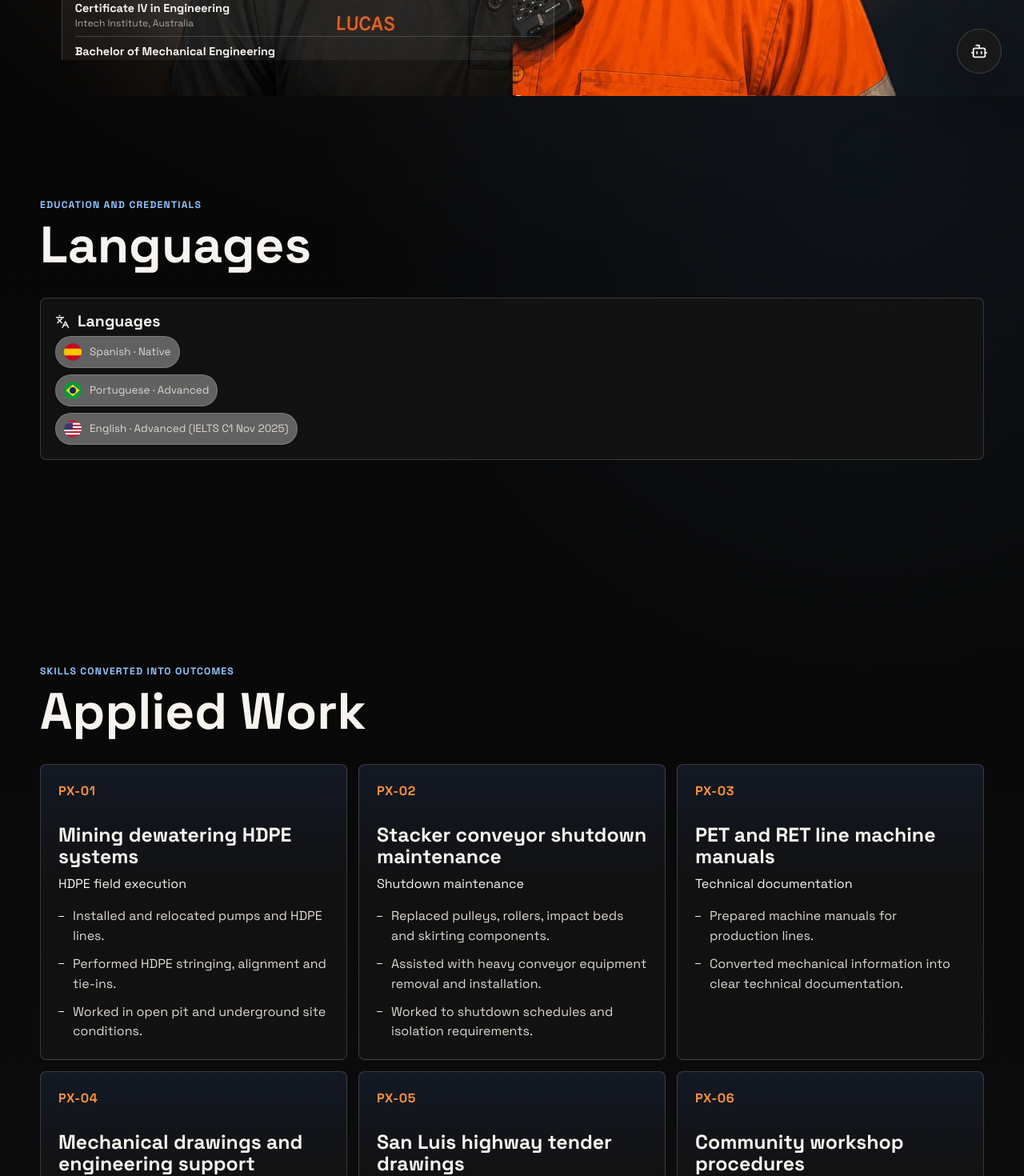
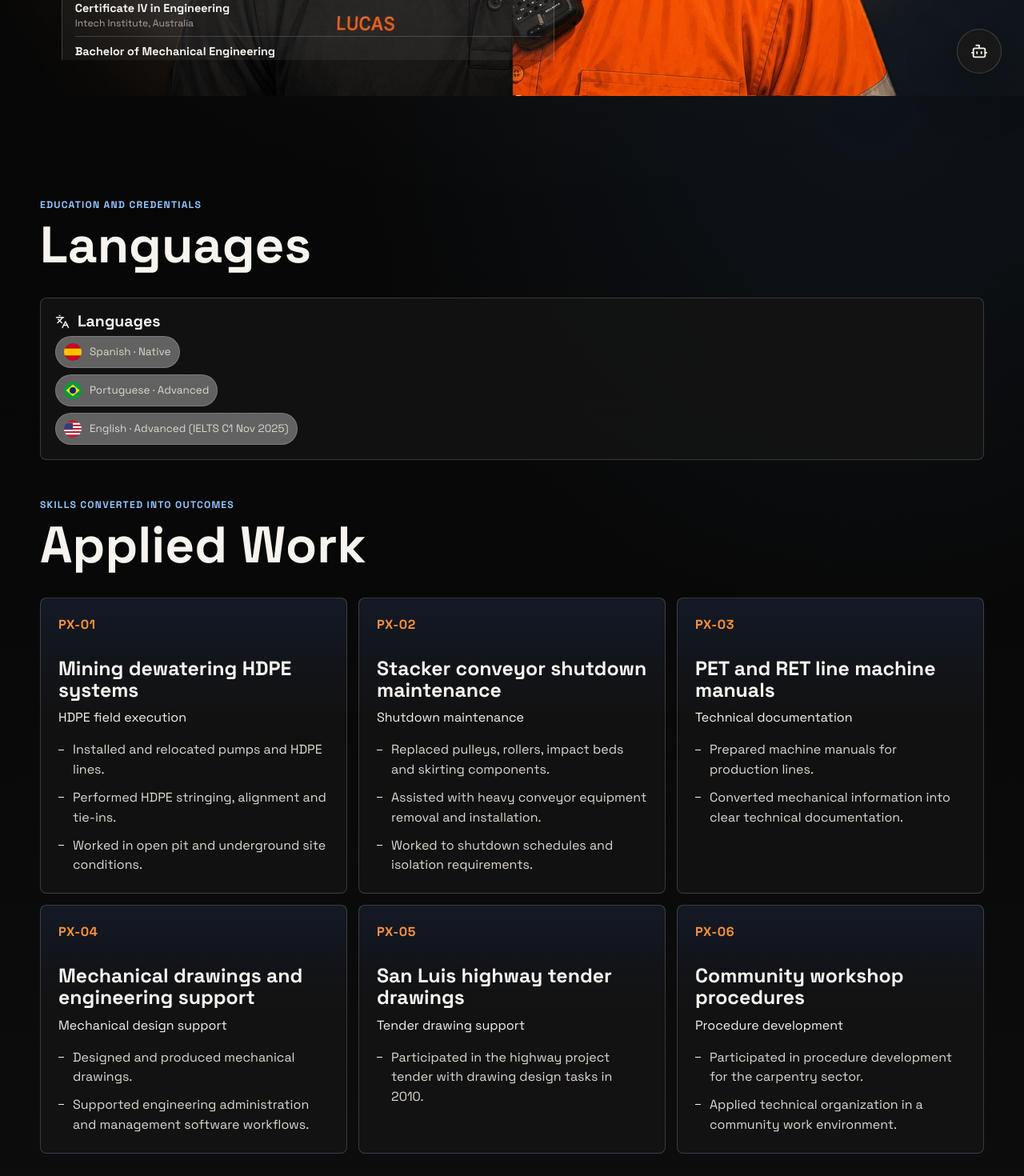
Before and after one commit to lucaslopez17/lucas_lopez_portfolio, a Next.js app: page / in a window 1280 px wide. Shown: the part 680-2150 px from the top of the page at 80% size. Built offline with nearby package versions, Linux system fonts and the light colour scheme.

Commit message:
Reduce gap between languages and projects sections

```diff
--- a/app/globals.css
+++ b/app/globals.css
@@ -1645,6 +1645,14 @@ html[data-theme="dark"] .mode-list-block {
   position: relative;
 }
 
+#languages.section-frame {
+  padding-bottom: 24px;
+}
+
+#projects.section-frame {
+  padding-top: 24px;
+}
+
 .section-heading {
   max-width: 760px;
   margin-bottom: 34px;
```
